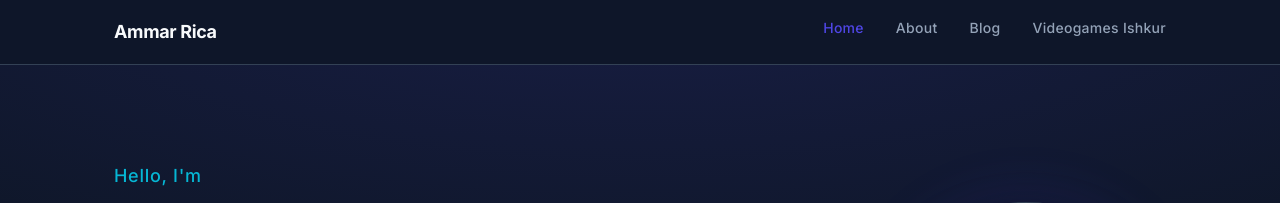
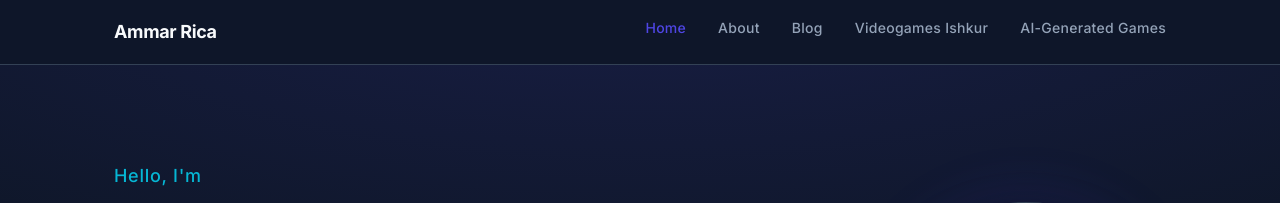
Before and after one commit to AmmarRica/AmmarRica.github.io, a Jekyll site: the page built from index.md, in a window 1280 px wide. Shown: the top 203 px of the page. Built offline with Jekyll 4.4.1, drawn with Linux system fonts in a browser that asks for light colours.

Commit message:
Add AI-Generated Games navigation link to _config.yml
Co-authored-by: AmmarRica <1783328+AmmarRica@users.noreply.github.com>

```diff
--- a/_config.yml
+++ b/_config.yml
@@ -46,6 +46,8 @@ navigation:
     url: /blog/
   - title: Videogames Ishkur
     url: /videogames-ishkur/
+  - title: AI-Generated Games
+    url: /AIGeneratedGames/
 
 future: true
 
```
